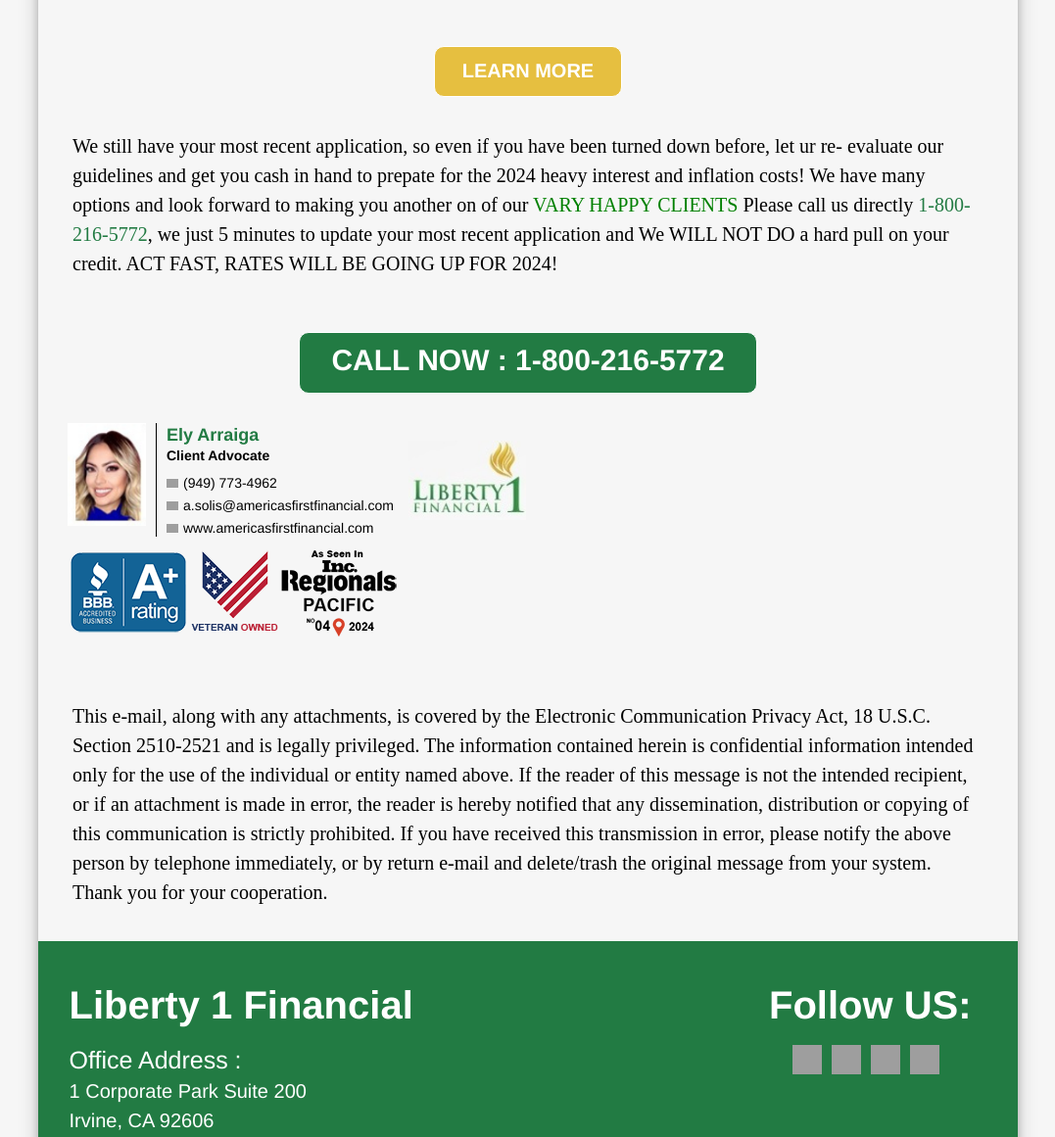
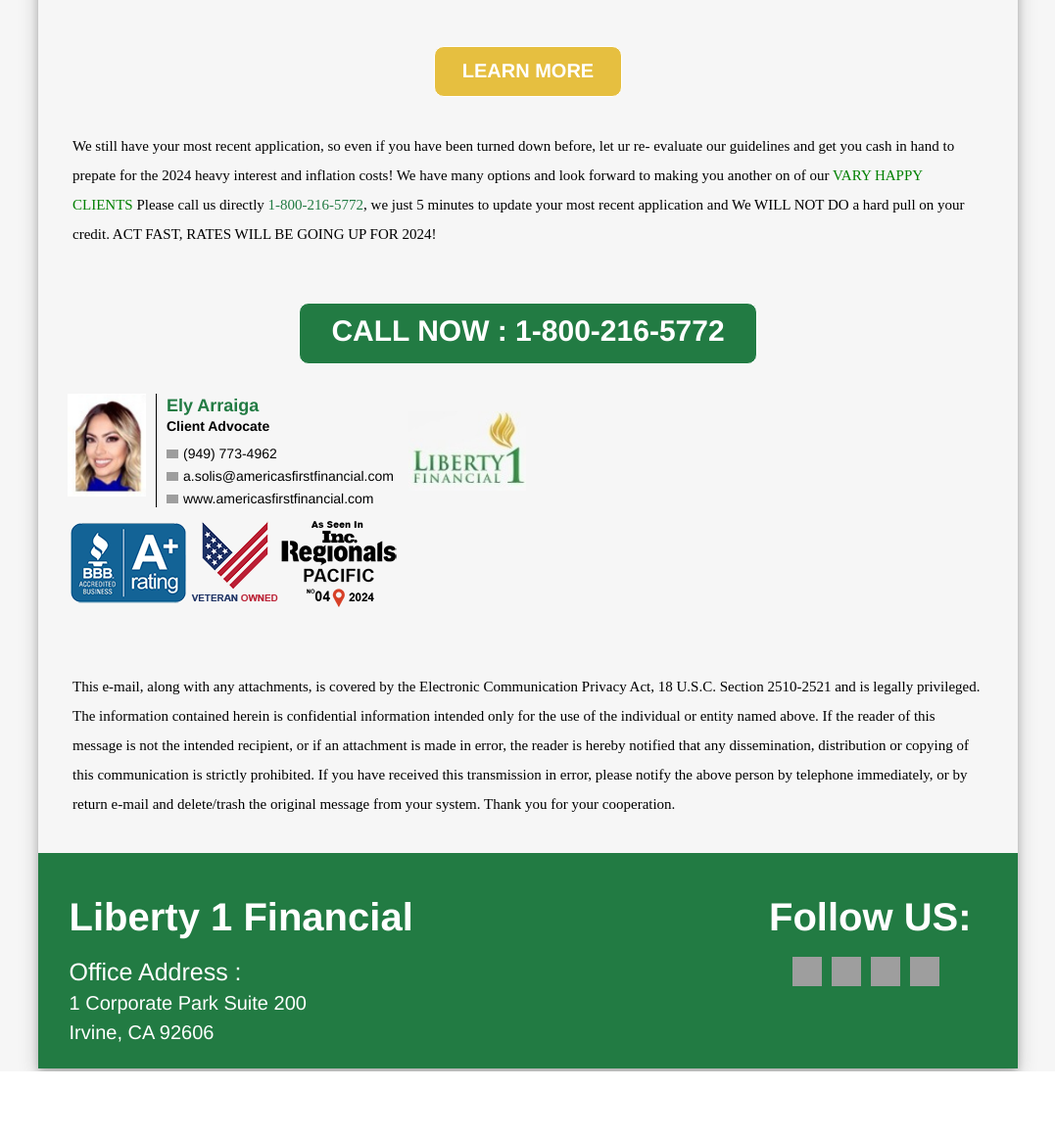
Before and after one commit to Tayyub2858/Email_HTML_Template, a plain HTML site: page index.html in a window 1280 px wide. Shown: the part 872-2033 px from the top of the page at 98% size, without its empty margins (101-1178 px from the left). After the commit the page ends 1966 px from the top, so only its background shows below. Drawn offline with Linux system fonts and the light colour scheme; grey boxes are pictures that could not be loaded.

Commit message:
update font size

```diff
--- a/index.html
+++ b/index.html
@@ -102,7 +102,7 @@
                       <!-- END Button -->
                       <tr>
                         <td
-                          style=" font-size:20px; line-height:30px; color:#000000; text-align:left; padding-bottom:50px; padding: 35px;">
+                          style=" font-size:15px; line-height:30px; color:#000000; text-align:left; padding-bottom:50px; padding: 35px;">
                           We still have your most recent application, so even if you have been turned down before, let
 
                           ur re- evaluate our guidelines and get you cash in hand to prepate for the 2024 heavy
@@ -338,7 +338,7 @@
                         </td>
                       </tr>
                       <tr>
-                        <td style=" font-size:20px; line-height:30px; color:#000000; text-align:left; padding:35px;">
+                        <td style=" font-size:15px; line-height:30px; color:#000000; text-align:left; padding:35px;">
                           This e-mail, along with any attachments, is covered by the Electronic Communication Privacy
                           Act, 18 U.S.C. Section 2510-2521 and is legally privileged. The information contained herein
                           is confidential information intended only for the use of the individual or entity named above.
```
